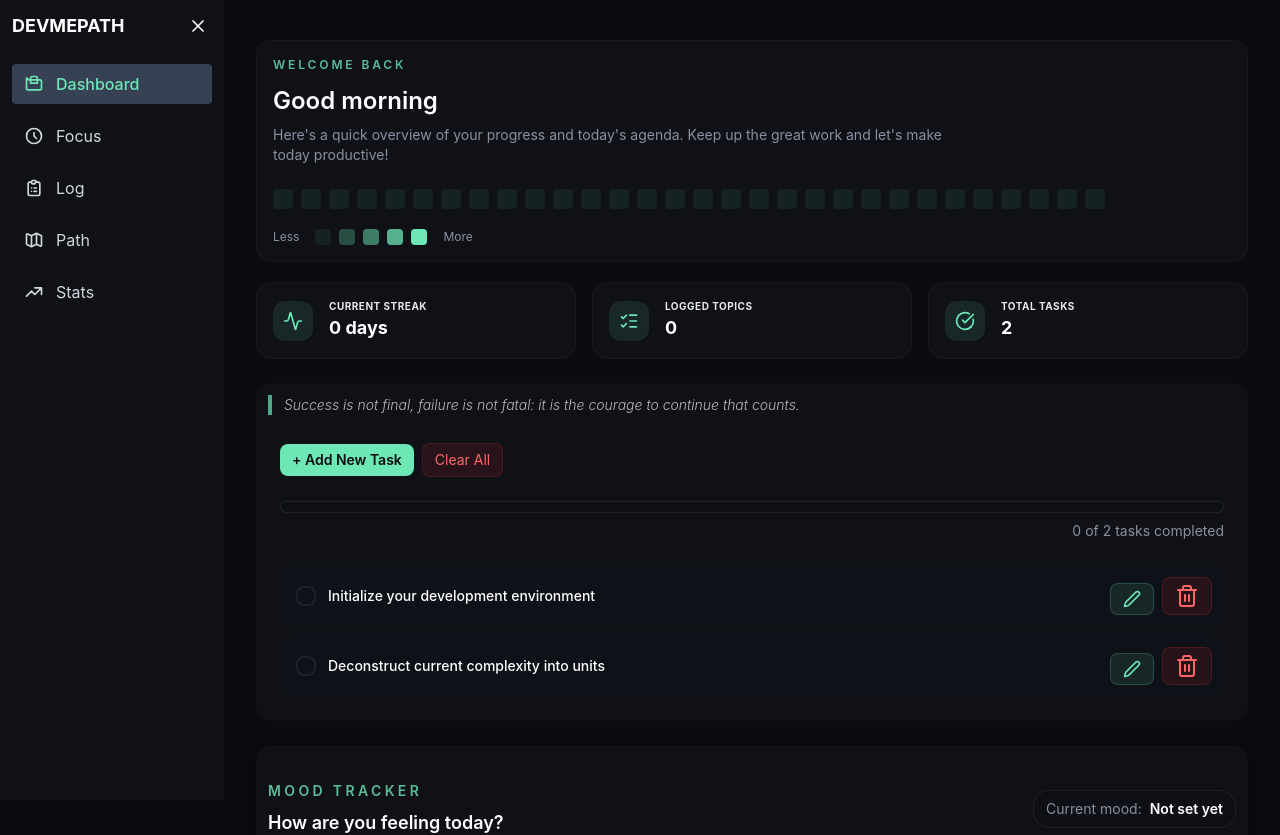
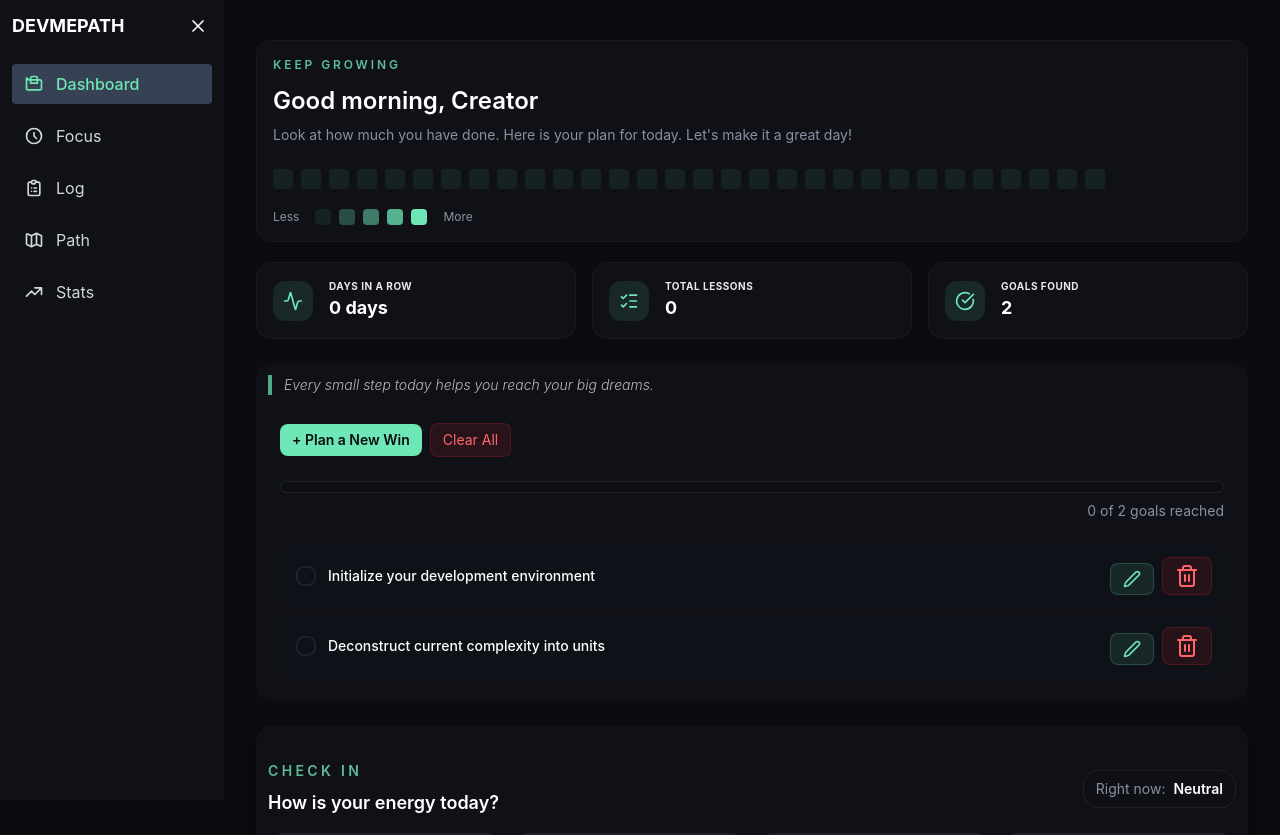
Before and after one commit to BesufikadHosiso/LevelGit, a React (Vite) app: page / in a window 1280 px wide. Shown: the top 835 px of the page. Built offline with nearby package versions, Linux system fonts and the light colour scheme.

Commit message:
fix(all): changes texts based on pychological tricks for better user experience

```diff
--- a/src/components/features/AddInsight.jsx
+++ b/src/components/features/AddInsight.jsx
@@ -79,7 +79,7 @@ const AddInsight = () => {
 
     return(
         <form onSubmit={handleSubmit} className="p-4 bg-surface rounded-card border border-border/50 space-y-5">
-            <h2 className="text-xl font-bold text-white">Add New Insight</h2>
+            <h2 className="text-xl font-bold text-white">Save a New Discovery</h2>
             {error && <p className="text-red-400 text-xs bg-red-400/10 p-2 rounded-lg">{error}</p>}
             <Input
                 label="Title"
@@ -96,7 +96,7 @@ const AddInsight = () => {
             />
 
             <div className="space-y-2">
-                <label className="text-xs font-semibold uppercase tracking-wider text-muted-foreground">Select Tags</label>
+                <label className="text-xs font-semibold uppercase tracking-wider text-muted-foreground">Pick a Category</label>
                 <div className="flex gap-2 overflow-x-auto pb-2 no-scrollbar active:cursor-grabbing">
                     {LANGUAGES.map(lang => (
                         <button
@@ -116,7 +116,7 @@ const AddInsight = () => {
             </div>
 
             <Button variant='primary' type="submit" className="w-full py-4 text-base font-bold">
-                Save Insight
+                Keep this Knowledge
             </Button>
         </form>
     )
--- a/src/components/features/PickMood.jsx
+++ b/src/components/features/PickMood.jsx
@@ -103,17 +103,17 @@ const PickMood = () => {
       <div className="mb-4 flex flex-col gap-3 sm:flex-row sm:items-center sm:justify-between">
         <div>
           <p className="text-sm uppercase tracking-[0.24em] text-streak/80 font-semibold">
-            Mood tracker
+            Check In
           </p>
           <h2 className="mt-2 text-lg font-semibold text-white">
-            How are you feeling today?
+            How is your energy today?
           </h2>
         </div>
 
         <div className="rounded-card border border-border bg-surface-10 px-3 py-2 text-sm text-muted">
-          Current mood:
+          Right now:
           <span className="ml-2 font-semibold text-white">
-            {state.mood ?? 'Not set yet'}
+            {state.mood ?? 'Neutral'}
           </span>
         </div>
       </div>
--- a/src/components/features/StatSummary.jsx
+++ b/src/components/features/StatSummary.jsx
@@ -11,8 +11,8 @@ const StatSummary = () => {
             <Activity size={20} />
           </div>
           <div>
-            <p className="text-[10px] font-bold uppercase tracking-wider text-muted-foreground">Current Streak</p>
-            <h2 className="text-lg font-bold text-white">{state.streak} {state.streak === 1 ? 'day' : 'days'}</h2>
+            <p className="text-[10px] font-bold uppercase tracking-wider text-muted-foreground">Days in a Row</p>
+            <h2 className="text-lg font-bold text-white">{state.streak || 0} {state.streak === 1 ? 'day' : 'days'}</h2>
           </div>
         </div>
         <div className="p-4 bg-surface rounded-card flex items-center gap-4 border border-border/50">
@@ -20,7 +20,7 @@ const StatSummary = () => {
             <ListChecks size={20} />
           </div>
           <div>
-            <p className="text-[10px] font-bold uppercase tracking-wider text-muted-foreground">Logged Topics</p>
+            <p className="text-[10px] font-bold uppercase tracking-wider text-muted-foreground">Total Lessons</p>
             <h2 className="text-lg font-bold text-white">{state.logEntries.length}</h2>
           </div>
         </div>
@@ -29,7 +29,7 @@ const StatSummary = () => {
             <CheckCircle size={20} />
           </div>
           <div>
-            <p className="text-[10px] font-bold uppercase tracking-wider text-muted-foreground">Total Tasks</p>
+            <p className="text-[10px] font-bold uppercase tracking-wider text-muted-foreground">Goals Found</p>
             <h2 className="text-lg font-bold text-white">{state.tasks.length}</h2>
           </div>
         </div>
--- a/src/components/features/TaskList.jsx
+++ b/src/components/features/TaskList.jsx
@@ -48,7 +48,7 @@ const TaskList = () => {
 
     return (
         <div className='p-3 bg-surface rounded-card mt-6'>
-        <h1 className='text-sm font-light italic mb-4 text-white border-l-4 border-streak pl-3 opacity-70'>Success is not final, failure is not fatal: it is the courage to continue that counts.</h1>
+        <h1 className='text-sm font-light italic mb-4 text-white border-l-4 border-streak pl-3 opacity-70'>Every small step today helps you reach your big dreams.</h1>
         <div className='p-3 bg-surface rounded-card'>
             <div className='mb-6'>
                 {showNewTaskInput ? (
@@ -72,7 +72,7 @@ const TaskList = () => {
                 ) : (
                     <div className='flex items-center space-x-2'>
                         <Button variant='primary' onClick={() => setShowNewTaskInput(true)}>
-                            + Add New Task
+                            + Plan a New Win
                         </Button>
                         {state.tasks.length > 0 && (
                             <Button variant='danger' onClick={handleClearAll}>
@@ -92,7 +92,7 @@ const TaskList = () => {
                         ></div>
                     </div>
                     <p className='text-sm text-muted mt-2 text-right'>
-                        {state.tasks.filter(task => task.done).length} of {state.tasks.length} tasks completed
+                        {state.tasks.filter(task => task.done).length} of {state.tasks.length} goals reached
                     </p>
                 </div>
             )}
--- a/src/pages/CurrentTask.jsx
+++ b/src/pages/CurrentTask.jsx
@@ -39,12 +39,12 @@ const CurrentTask = ({ onTaskSelect, selectedTask, isLocked }) => {
                         <ListTodo size={20} className="text-streak" />
                     </div>
                     <span className={`font-medium transition-colors truncate max-w-55 ${selectedTask ? 'text-white' : 'text-muted-foreground group-hover:text-white'}`}>
-                        {selectedTask ? selectedTask.text : 'No task selected'}
+                        {selectedTask ? selectedTask.text : 'Ready to start?'}
                     </span>
                 </div>
                 {!isLocked && (
                     <span className="text-streak text-xs font-bold uppercase tracking-wider opacity-0 group-hover:opacity-100 transition-opacity">
-                        {selectedTask ? 'Change' : 'Pick Task'}
+                        {selectedTask ? 'Change' : 'Choose One'}
                     </span>
                 )}
             </button>
@@ -54,7 +54,7 @@ const CurrentTask = ({ onTaskSelect, selectedTask, isLocked }) => {
                 onClose={() => setIsModalOpen(false)}
                 onConfirm={handleConfirmSelection}
                 confirmDisabled={!tempSelection}
-                title="Focus on a task"
+                title="What is your priority?"
             >
                 {undoneTasks.length > 0 ? (
                     <div className="space-y-3 max-h-80 overflow-y-auto custom-scrollbar pr-1">
--- a/src/pages/Dashboard.jsx
+++ b/src/pages/Dashboard.jsx
@@ -16,10 +16,10 @@ const Dashboard = () => {
   return (
     <div className="space-y-5 px-4 py-4">
       <header className="rounded-card border border-border/50 bg-surface p-4">
-        <p className="text-xs uppercase tracking-[0.24em] text-streak/80 font-semibold">Welcome back</p>
-        <h1 className="mt-3 text-2xl font-semibold text-white">{greeting}</h1>
+        <p className="text-xs uppercase tracking-[0.24em] text-streak/80 font-semibold">Keep Growing</p>
+        <h1 className="mt-3 text-2xl font-semibold text-white">{greeting}, Creator</h1>
         <p className="mt-2 max-w-2xl text-sm text-muted">
-            Here's a quick overview of your progress and today's agenda. Keep up the great work and let's make today productive!
+            Look at how much you have done. Here is your plan for today. Let's make it a great day!
         </p>
         <div className="mt-4">
          <ActivityHeat />
--- a/src/pages/Logs.jsx
+++ b/src/pages/Logs.jsx
@@ -5,8 +5,8 @@ const Logs = () => {
 
     return (
         <div className="p-4 bg-surface rounded-card border border-border/50 space-y-5">
-            <h2 className="text-xl font-bold text-white">Insight Log</h2>
-            <p className="text-muted-foreground text-sm">Document your progress. Every entry brings you closer to your goal.</p>
+            <h2 className="text-xl font-bold text-white">Your Growth History</h2>
+            <p className="text-muted-foreground text-sm">Write down what you did. Every note helps you get better.</p>
             <AddInsight />
             <div className="space-y-4">
                 <LogTimeline />
```
